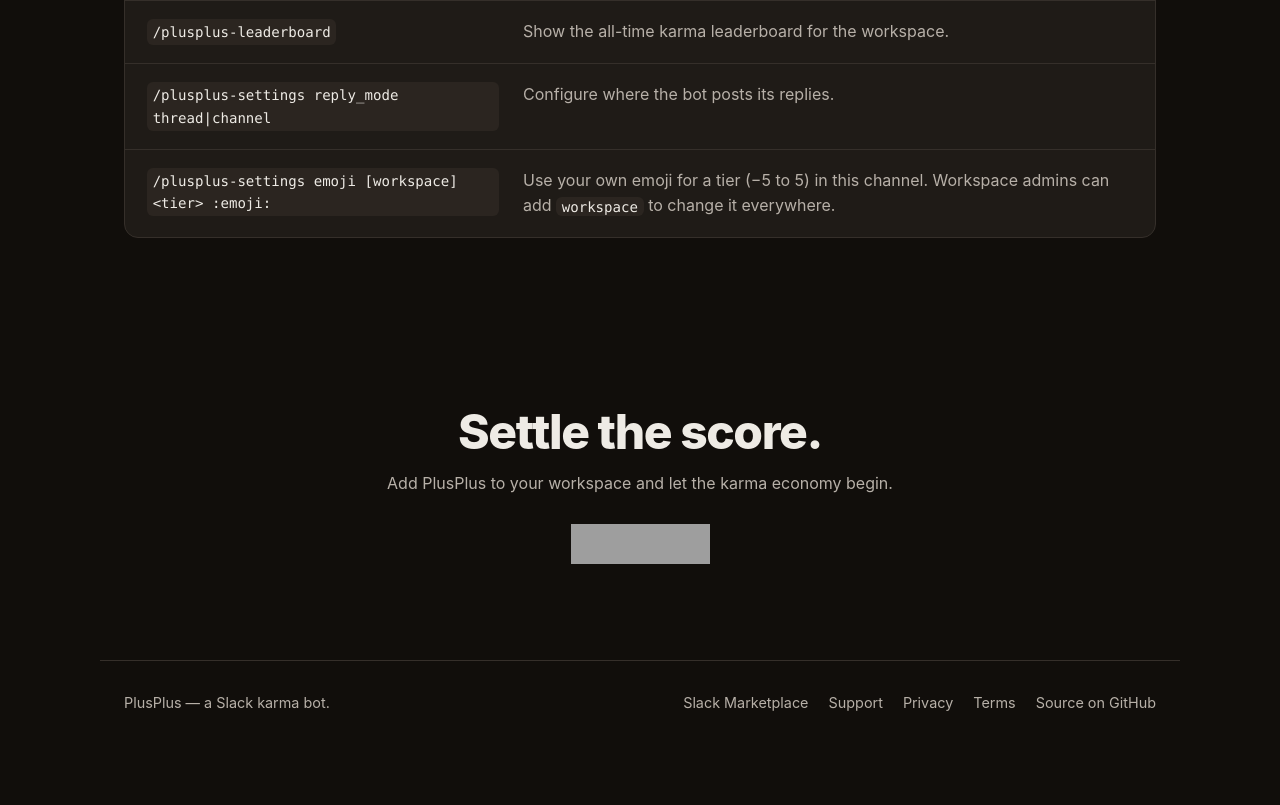
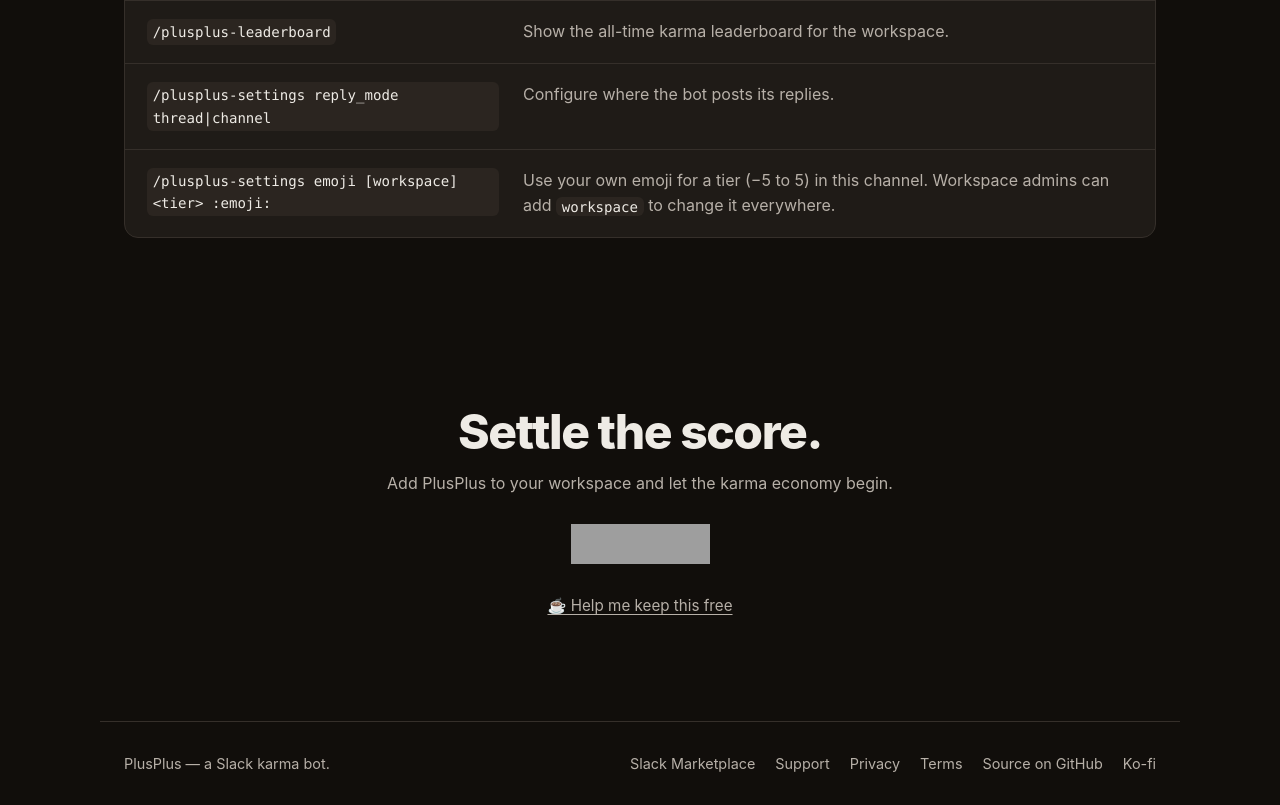
Before and after one commit to jordan-simonovski/plusplus, a website: page landing/index.html in a window 1280 px wide. Shown: the part 2785-3590 px from the top of the page. Before the commit the page ends 3529 px from the top, so only its background shows below. Drawn offline with Linux system fonts and the light colour scheme; grey boxes are pictures that could not be loaded.

Commit message:
feat(landing): add a Ko-fi link

```diff
--- a/landing/index.html
+++ b/landing/index.html
@@ -154,6 +154,7 @@
       <div class="hero__cta" data-install>
         <a href="https://api.pluspluskarma.dev/slack/install"><img alt="Add to Slack" height="40" width="139" src="https://platform.slack-edge.com/img/add_to_slack.png" srcSet="https://platform.slack-edge.com/img/add_to_slack.png 1x, https://platform.slack-edge.com/img/add_to_slack@2x.png 2x" /></a>
       </div>
+      <p class="cta__kofi"><a href="https://ko-fi.com/jordo92" target="_blank" rel="noopener">☕ Help me keep this free</a></p>
     </section>
   </main>
 
@@ -169,6 +170,7 @@
       <a href="privacy.html">Privacy</a>
       <a href="terms.html">Terms</a>
       <a href="https://github.com/jordan-simonovski/plusplus" target="_blank" rel="noopener">Source on GitHub</a>
+      <a href="https://ko-fi.com/jordo92" target="_blank" rel="noopener">Ko-fi</a>
     </span>
   </footer>
 
--- a/landing/styles.css
+++ b/landing/styles.css
@@ -475,6 +475,9 @@ code {
   font-weight: 800;
 }
 .cta__subtitle { color: var(--muted); margin: 0 0 28px; }
+.cta__kofi { margin: 24px 0 0; font-size: 0.95rem; }
+.cta__kofi a { color: var(--muted); text-decoration: underline; text-underline-offset: 3px; display: inline-block; padding: 6px 0; }
+.cta__kofi a:hover { color: var(--accent); }
 
 /* ---------- Legal / prose ---------- */
 .legal {
```
